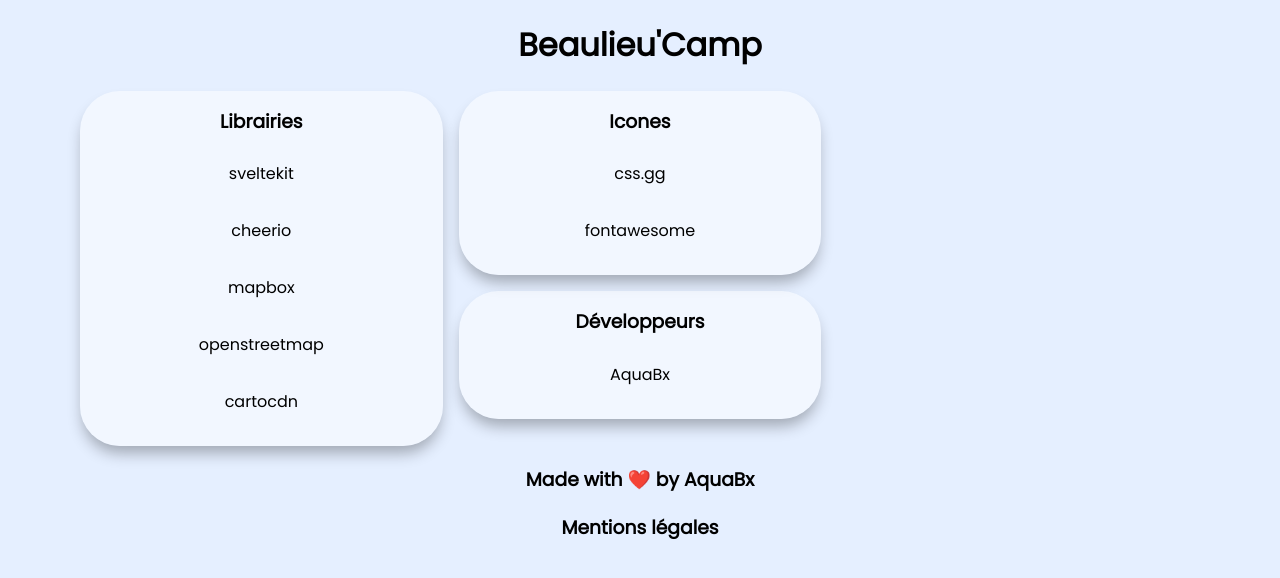
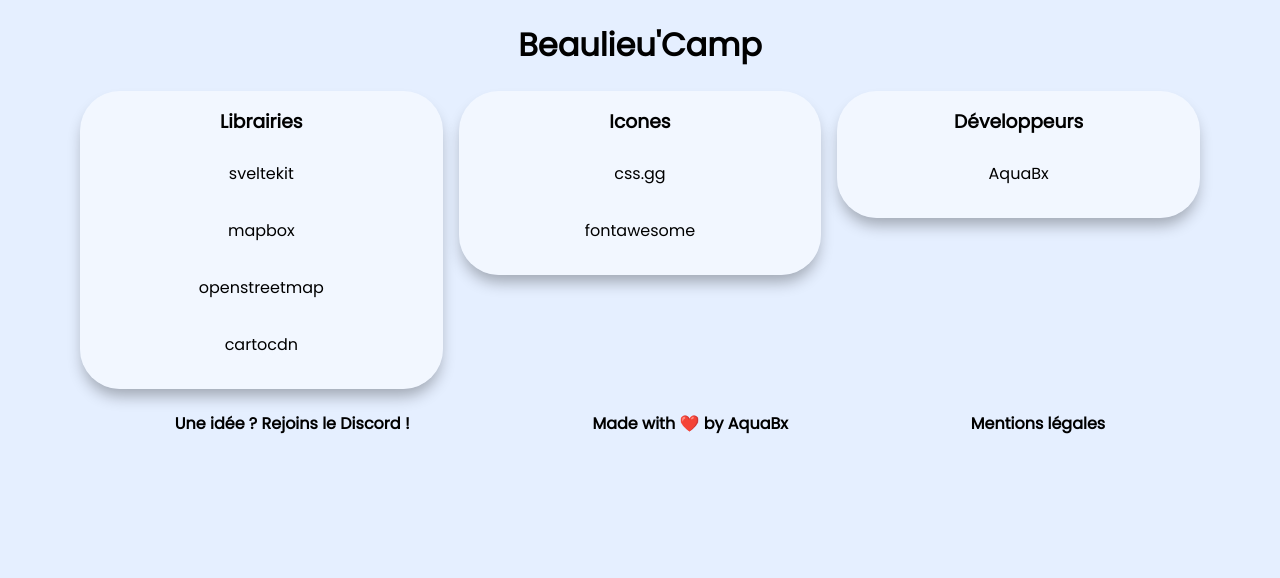
Before and after one commit to beaulieu-camp/beaulieu-camp.github.io, a SvelteKit app: page /infos in a window 1280 px wide. Shown: the top 578 px of the page. Built offline with nearby package versions, Linux system fonts and the light colour scheme.

Commit message:
nouveau footer

```diff
--- a/src/routes/+layout.svelte
+++ b/src/routes/+layout.svelte
@@ -23,8 +23,11 @@
 	</div>
 {/key}
 
-<h3>Made with ❤️ by <a href="https://www.aquabx.ovh">AquaBx</a></h3>
-<h3><a href="/infos">Mentions légales</a></h3>
+<footer>
+	<h4><a href="https://discord.gg/4T6CnF2qDF">Une idée ? Rejoins le Discord !</a></h4>
+	<h4>Made with ❤️ by <a href="https://www.aquabx.ovh">AquaBx</a></h4>
+	<h4><a href="/infos">Mentions légales</a></h4>
+</footer>
 
 <style>
 
@@ -42,11 +45,19 @@
 		all:unset;
 	}
 
-	h1,h3 {
+	h1 {
 
 		text-align: center;
 
 	}
+
+	footer {
+		display: flex;
+		width: 100%;
+		gap:1em;
+		justify-content: space-evenly
+	}
+
 
 	.portfolio {
 		column-width: 20rem;
--- a/src/routes/infos/+page.svelte
+++ b/src/routes/infos/+page.svelte
@@ -6,7 +6,6 @@
 
 <Card title="Librairies">
     <p>sveltekit</p>
-    <p>cheerio</p>
     <p>mapbox</p>
     <p>openstreetmap</p>
     <p>cartocdn</p>
```
